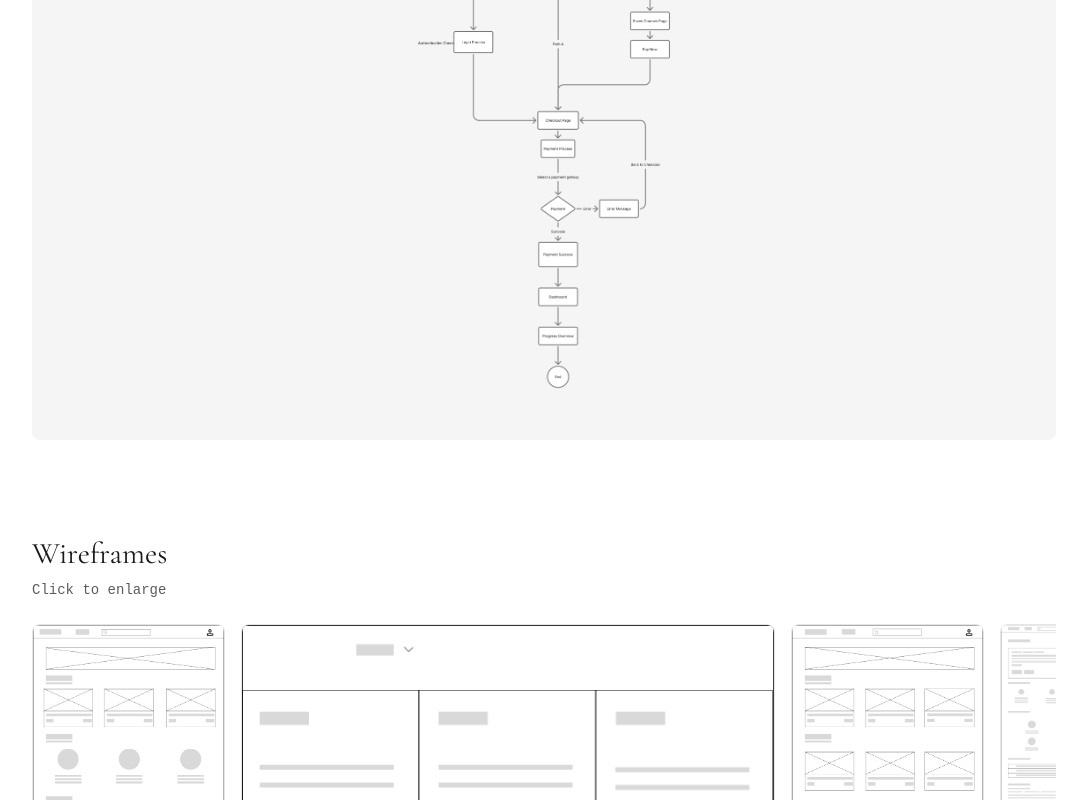
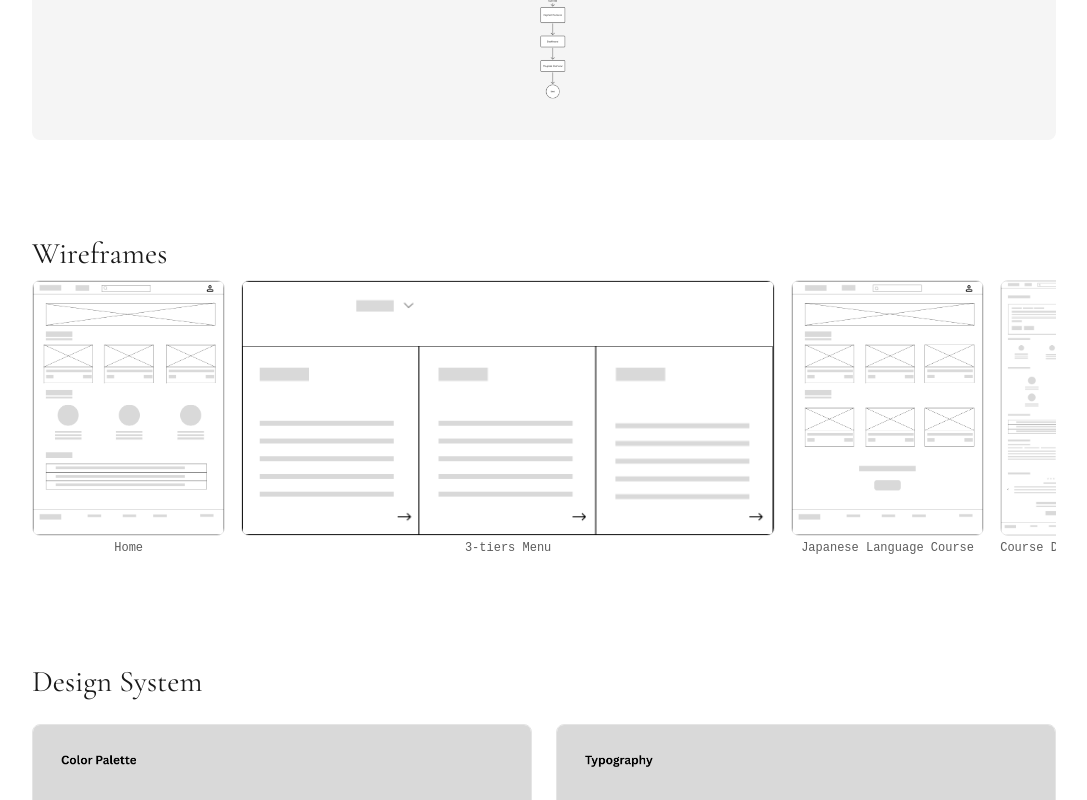
Before and after one commit to wanyuntsai/portfolio, a React (Vite) app: page /work/learnnow in a window 1280 px wide. Shown: the part 2499-3299 px from the top of the page, without its empty margins (96-1183 px from the left). Built offline with nearby package versions, Linux system fonts and the light colour scheme.

Commit message:
update content

```diff
--- a/src/pages/work/Learnnow.jsx
+++ b/src/pages/work/Learnnow.jsx
@@ -281,11 +281,14 @@ function Learnnow() {
       <section className="px-5 md:px-20 py-8 md:py-12">
         <div className="max-w-5xl mx-auto">
           <h2 className="font-serif text-xl md:text-3xl text-text-primary mb-4">{t('User Flow', '使用者流程')}</h2>
-          <div className="bg-[#f5f5f5] rounded-lg p-4 md:p-6">
+          <div
+            className="bg-[#f5f5f5] rounded-lg p-4 md:p-6 cursor-zoom-in"
+            onClick={() => setLightboxImage({ src: '/images/Learnnow_UserFlow.png', alt: 'LearnNow User Flow' })}
+          >
             <img
               src="/images/Learnnow_UserFlow.png"
               alt="LearnNow User Flow"
-              className="w-full max-h-200 object-contain"
+              className="w-full max-h-125 object-contain hover:opacity-90 transition-opacity"
             />
           </div>
         </div>
@@ -297,7 +300,6 @@ function Learnnow() {
       <section className="px-5 md:px-20 py-8 md:py-12">
         <div className="max-w-5xl mx-auto">
           <h2 className="font-serif text-xl md:text-3xl text-text-primary mb-2">{t('Wireframes', '低保真線框圖')}</h2>
-          <p className="text-sm text-text-secondary mb-6 font-mono">{t('Click to enlarge', '點擊放大')}</p>
           <div className="flex gap-4 overflow-x-auto pb-3 snap-x snap-mandatory">
             {[
               { src: '/images/LEARNNOW/Home.png', alt: 'Home' },
@@ -622,13 +624,11 @@ function Learnnow() {
           className="fixed inset-0 bg-black/75 z-50 flex items-center justify-center p-8"
           onClick={() => setLightboxImage(null)}
         >
-          <div className="max-w-2xl w-full max-h-[70vh] rounded-xl overflow-hidden shadow-2xl">
-            <img
-              src={lightboxImage.src}
-              alt={lightboxImage.alt}
-              className="w-full h-full object-contain"
-            />
-          </div>
+          <img
+            src={lightboxImage.src}
+            alt={lightboxImage.alt}
+            className="max-w-full max-h-[90vh] object-contain rounded-xl shadow-2xl"
+          />
         </div>
       )}
     </>
```
